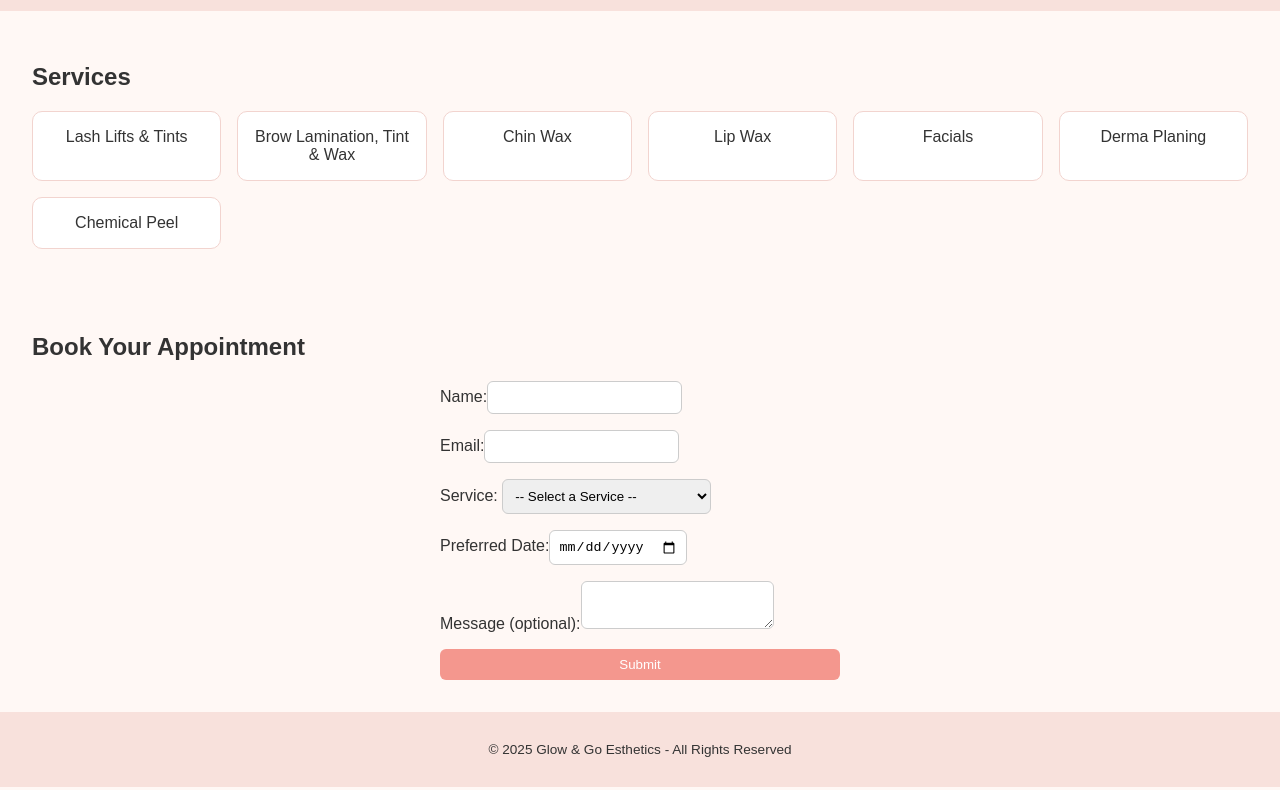
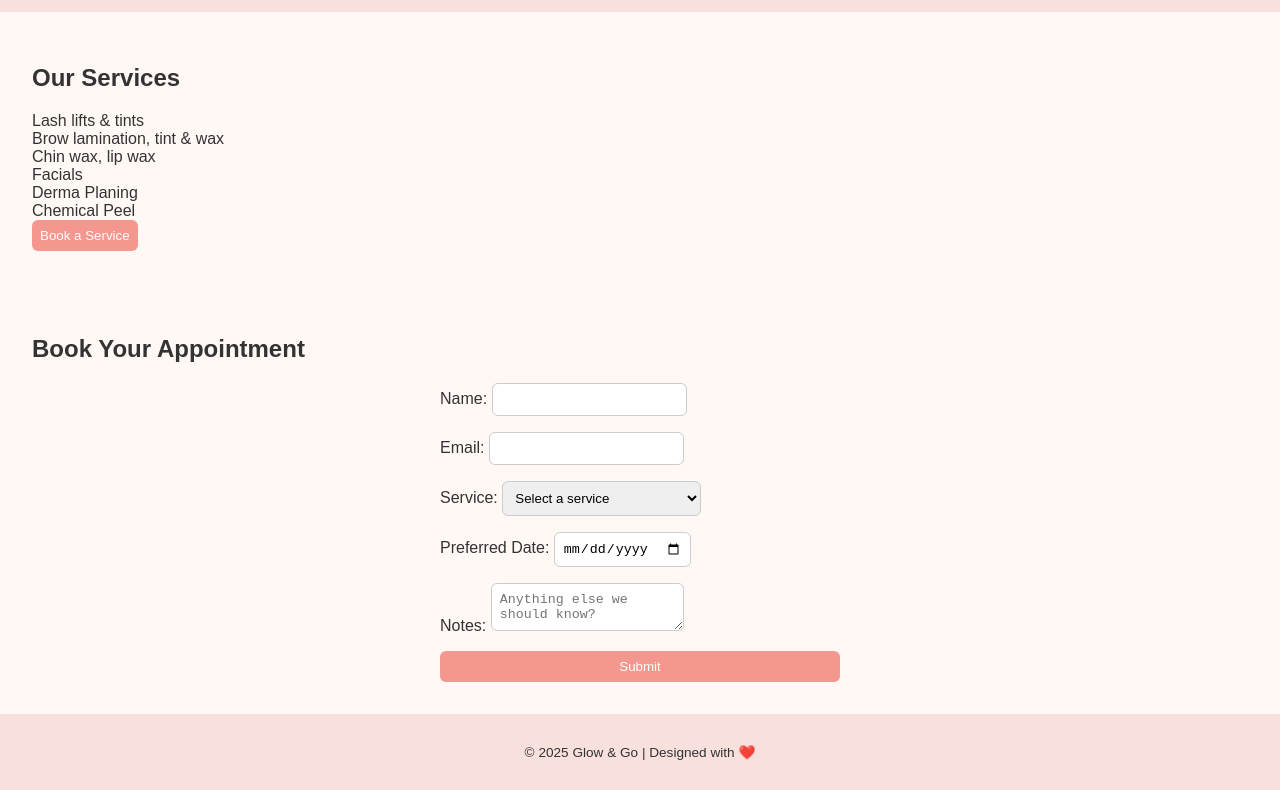
Before and after one commit to carrjose27/maria-esthi, a plain HTML site: page esthetician-site/index.html in a window 1280 px wide. Shown: the part 161-951 px from the top of the page. Drawn offline with Linux system fonts and the light colour scheme.

Commit message:
Update index.html

```diff
--- a/esthetician-site/index.html
+++ b/esthetician-site/index.html
@@ -3,53 +3,66 @@
 <head>
   <meta charset="UTF-8" />
   <meta name="viewport" content="width=device-width, initial-scale=1.0"/>
-  <title>Glow & Go Esthetics</title>
-  <link rel="stylesheet" href="styles.css"/>
+  <title>Glow & Go - Esthetician Services</title>
+  <link rel="stylesheet" href="styles.css" />
 </head>
 <body>
+
   <header>
-    <h1>Glow & Go Esthetics</h1>
-    <p>Your go-to spot for lashes, brows, and glowing skin.</p>
+    <h1>Glow & Go</h1>
+    <p>Your beauty, our passion ✨</p>
   </header>
 
-  <section id="services">
-    <h2>Services</h2>
-    <div class="service-grid">
-      <div class="service-card" data-service="Lash Lifts & Tints">Lash Lifts & Tints</div>
-      <div class="service-card" data-service="Brow Lamination, Tint & Wax">Brow Lamination, Tint & Wax</div>
-      <div class="service-card" data-service="Chin Wax">Chin Wax</div>
-      <div class="service-card" data-service="Lip Wax">Lip Wax</div>
-      <div class="service-card" data-service="Facials">Facials</div>
-      <div class="service-card" data-service="Derma Planing">Derma Planing</div>
-      <div class="service-card" data-service="Chemical Peel">Chemical Peel</div>
+  <section class="services">
+    <h2>Our Services</h2>
+    <div class="service-list">
+      <div class="service">Lash lifts & tints</div>
+      <div class="service">Brow lamination, tint & wax</div>
+      <div class="service">Chin wax, lip wax</div>
+      <div class="service">Facials</div>
+      <div class="service">Derma Planing</div>
+      <div class="service">Chemical Peel</div>
     </div>
+    <button id="bookNow">Book a Service</button>
   </section>
 
-  <section id="booking">
+  <section class="form-section" id="bookingFormSection">
     <h2>Book Your Appointment</h2>
-    <form id="bookingForm" action="https://formspree.io/f/your-form-id" method="POST">
-      <label>Name:<input type="text" name="name" required></label>
-      <label>Email:<input type="email" name="email" required></label>
-      <label>Service:
+    <form id="bookingForm" action="https://formspree.io/f/YOUR_FORM_ID" method="POST">
+      <label>
+        Name:
+        <input type="text" name="name" required />
+      </label>
+      <label>
+        Email:
+        <input type="email" name="email" required />
+      </label>
+      <label>
+        Service:
         <select name="service" required>
-          <option value="">-- Select a Service --</option>
-          <option>Lash Lifts & Tints</option>
-          <option>Brow Lamination, Tint & Wax</option>
-          <option>Chin Wax</option>
-          <option>Lip Wax</option>
+          <option value="">Select a service</option>
+          <option>Lash lifts & tints</option>
+          <option>Brow lamination, tint & wax</option>
+          <option>Chin wax, lip wax</option>
           <option>Facials</option>
           <option>Derma Planing</option>
           <option>Chemical Peel</option>
         </select>
       </label>
-      <label>Preferred Date:<input type="date" name="date" required></label>
-      <label>Message (optional):<textarea name="message"></textarea></label>
+      <label>
+        Preferred Date:
+        <input type="date" name="date" required />
+      </label>
+      <label>
+        Notes:
+        <textarea name="notes" placeholder="Anything else we should know?"></textarea>
+      </label>
       <button type="submit">Submit</button>
     </form>
   </section>
 
   <footer>
-    <p>© 2025 Glow & Go Esthetics - All Rights Reserved</p>
+    <p>© 2025 Glow & Go | Designed with ❤️</p>
   </footer>
 
   <script src="script.js"></script>
```
